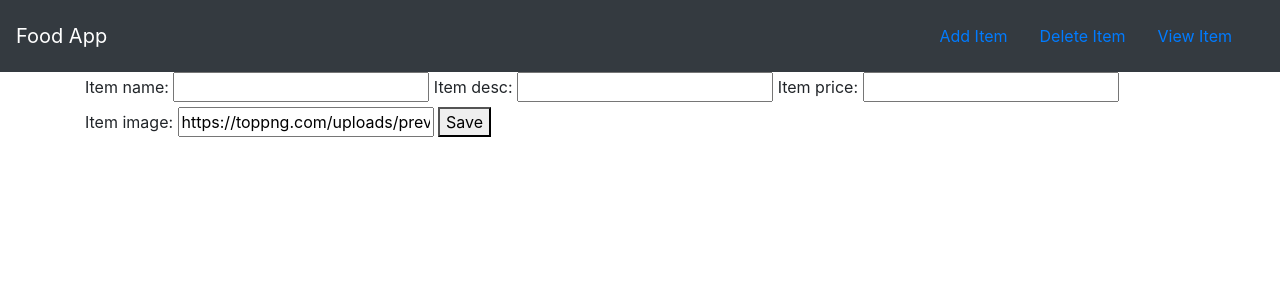
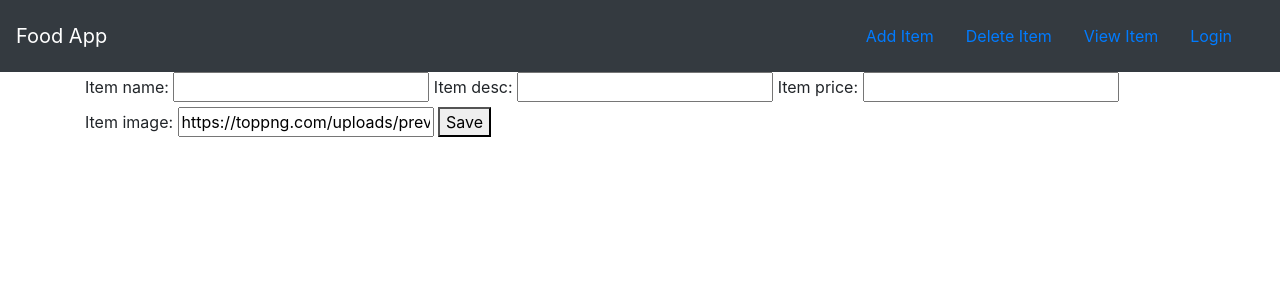
Before and after one commit to Almoeeni/food_menu_app, a Django app: page /food/add/ in a window 1280 px wide. Shown: the top 300 px of the page. Run offline with Django 4.2, Linux system fonts and the light colour scheme.

Commit message:
added login functionallity

```diff
--- a/food/templates/food/base.html
+++ b/food/templates/food/base.html
@@ -20,6 +20,11 @@
             <a href="{% url 'food:create_item' %}" class="nav-item nav-link">Add Item</a>
             <a href="#" class="nav-item nav-link">Delete Item</a>
             <a href="#" class="nav-item nav-link">View Item</a>
+            {% if user.is_authenticated %}
+            <a href="{% url 'logout' %}" class="nav-item nav-link">Logout</a>
+            {% else %}
+            <a href="{% url 'login' %}" class="nav-item nav-link">Login</a>
+            {% endif %}
         </div>
     </nav>
     <div class="container">
```
Also changed, not shown: db.sqlite3 (deleted), 1 other file.
